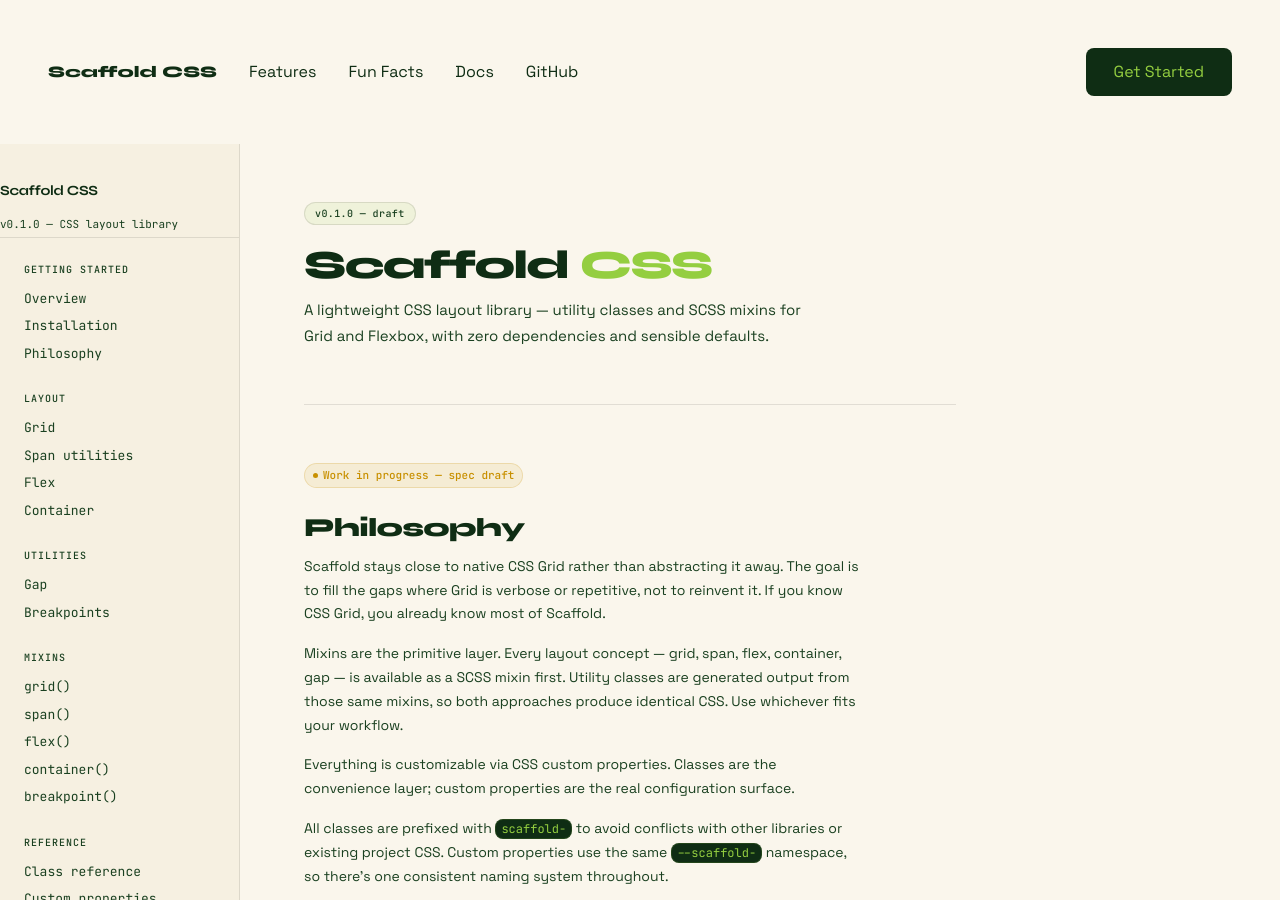
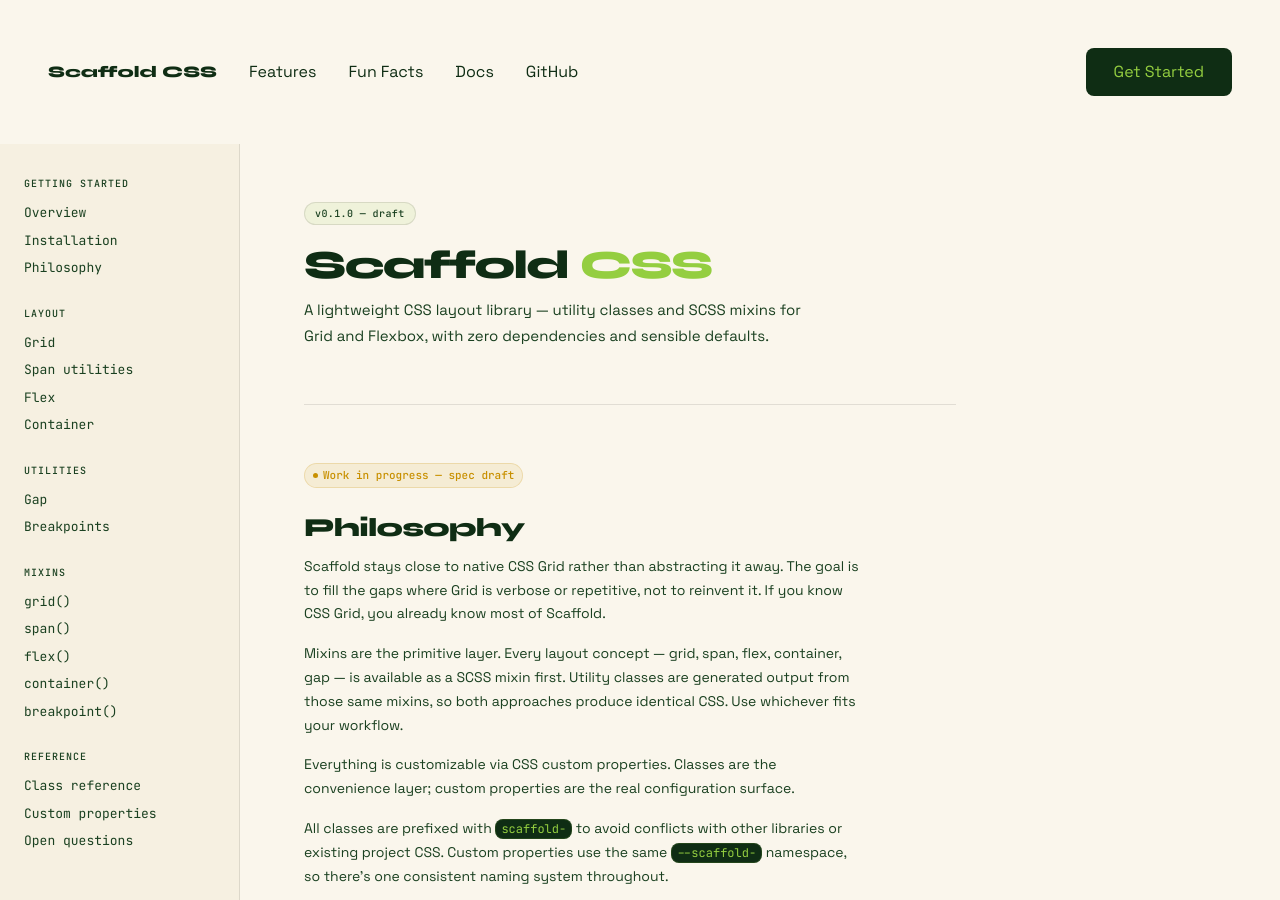
Before and after one commit to naher94/scaffoldcss, a Jekyll site: the page built from docs.html, in a window 1280 px wide and 900 px high. Built offline with Jekyll 4.4.1, drawn with Linux system fonts in a browser that asks for light colours.

Commit message:
Update docs-nav.html

```diff
--- a/_includes/docs-nav.html
+++ b/_includes/docs-nav.html
@@ -1,11 +1,4 @@
 <nav class="docs-nav">
-  <a href="/docs" class="nav-logo">
-    <div class="nav-logo-text">
-      <h1>Scaffold CSS</h1>
-      <p>v{{ site.library-version }} — CSS layout library</p>
-    </div>
-  </a>
-
   <div class="nav-section">
     <div class="nav-section-label">Getting started</div>
     <a href="#intro">Overview</a>
```
